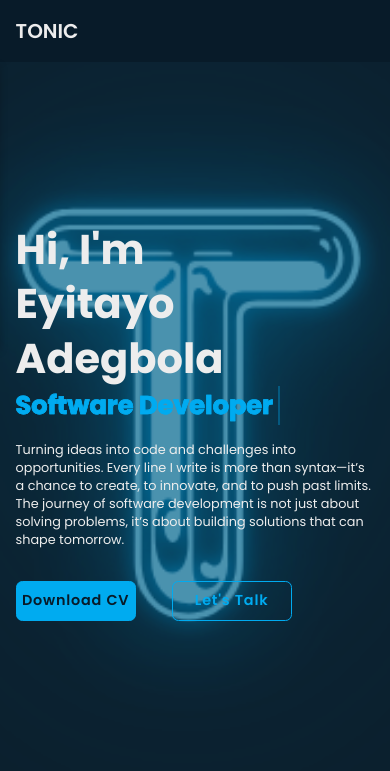
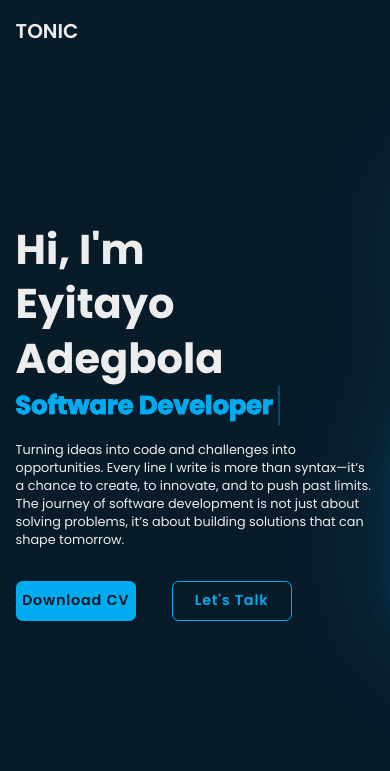
Before and after one commit to dudetonic/TONIC, a plain HTML site: page index.html in a window 390 px wide. Shown: the top 771 px of the page. Drawn offline with Linux system fonts and the light colour scheme.

Commit message:
Add files via upload

```diff
--- a/style.css
+++ b/style.css
@@ -744,12 +744,6 @@ section:nth-child(odd) .animate.scroll,
     html {
         font-size: 50%;
     }
-    .home {
-        background: url(about.png) no-repeat rgba(0, 0, 0, 0.3);
-        background-position: center;
-        background-size: cover;
-        background-blend-mode: darken;
-    }
     .home-content h1 {
         display: flex;
         flex-direction: column;
```
